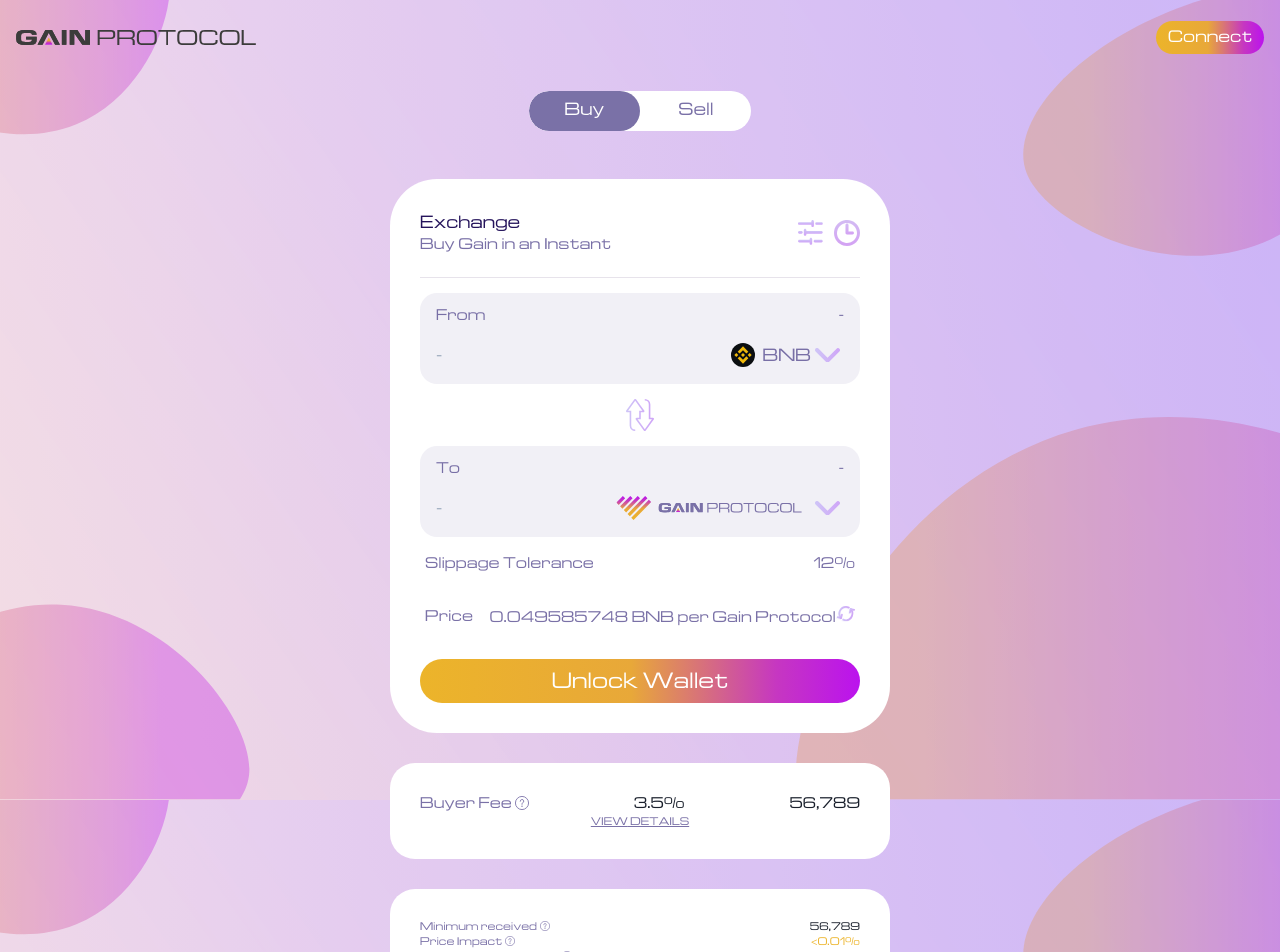
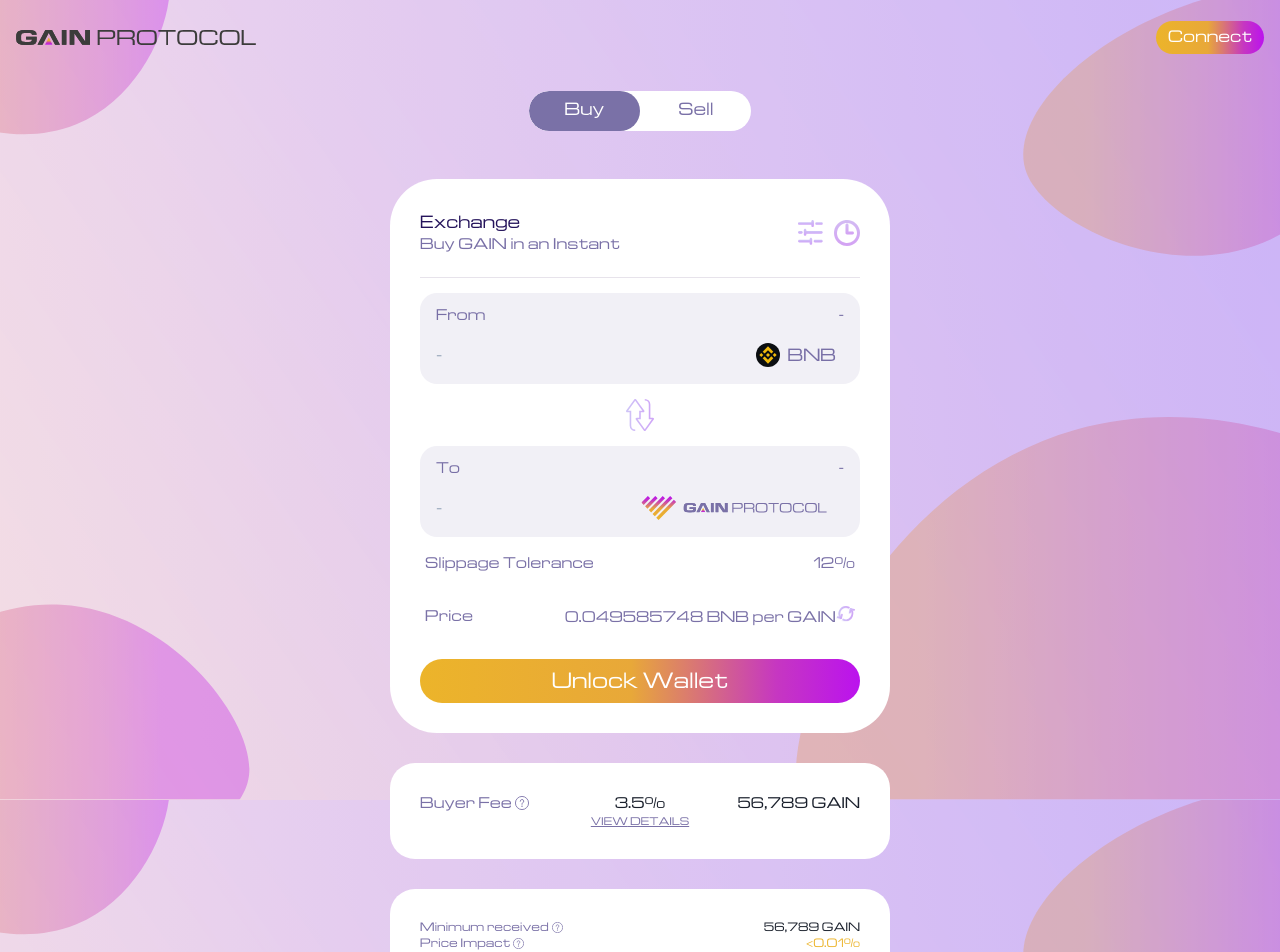
Before and after one commit to Jds-23/musical-couscous, a Next.js app: page / in a window 1280 px wide. Shown: the top 952 px of the page. Built offline with nearby package versions, Linux system fonts and the light colour scheme.

Commit message:
style: changes

```diff
--- a/components/BuySection/BuySection.tsx
+++ b/components/BuySection/BuySection.tsx
@@ -79,7 +79,7 @@
         >
           <p>Price</p>
           <p style={{ textAlign: "right" }}>
-            0.049585748 BNB per Gain Protocol
+            0.049585748 BNB per GAIN
             <img
               style={{ display: "inline" }}
               src="./images/reload.svg"
--- a/components/Main/Main.tsx
+++ b/components/Main/Main.tsx
@@ -27,7 +27,7 @@
         <div className={styles.main__header}>
           <div className={styles.main__header__left}>
             <p>Exchange</p>
-            <p style={{ fontSize: "14px" }}>{type} Gain in an Instant</p>
+            <p style={{ fontSize: "14px" }}>{type} GAIN in an Instant</p>
           </div>
           <div className={styles.main__header__right}>
             <button className={styles.main__header__buttons}>
--- a/components/ProgressBar/ProgressBar.tsx
+++ b/components/ProgressBar/ProgressBar.tsx
@@ -12,7 +12,7 @@
         style={{ width: `${percent ? percent : 0}%` }}
         className={`${styles.progressBarChild} `}
       ></div>
-      <span className={styles.label}>{percent}/100 GAINS</span>
+      <span className={styles.label}>{percent}/100 GAIN</span>
     </div>
   );
 };
--- a/components/SellSection/SellSection.module.css
+++ b/components/SellSection/SellSection.module.css
@@ -13,7 +13,7 @@
 }
 .moreDetails {
   text-decoration: underline;
-  font-size: 14px;
+  font-size: 10px;
   color: #7a71a7;
   cursor: pointer;
 }
--- a/components/SellSection/SellSection.tsx
+++ b/components/SellSection/SellSection.tsx
@@ -4,7 +4,6 @@
 import SwapCurrencyInputBox from "../SwapCurrencyInputBox/SwapCurrencyInputBox";
 import Main from "../Main/Main";
 import { useWalletAddress } from "../../context/StateProvider";
-import { QuestionOutlineIcon } from "@chakra-ui/icons";
 import ProgressStepper from "../ProgressStepper/ProgressStepper";
 import ProgressBar from "../ProgressBar/ProgressBar";
 import Info from "../Info/Info";
@@ -42,7 +41,7 @@
   return (
     <div className={styles.container}>
       <div className={styles.dailySellingLimit}>
-        <Info>DAILY SELLING LIMITS</Info>
+        <Info style={{ marginBottom: "7px" }}>DAILY SELLING LIMITS</Info>
         <ProgressBar percent={50} />
       </div>
       <span
@@ -60,8 +59,7 @@
             <Info>2% Liquidity</Info>
           </div>
           <div className={styles.data}>
-            <p>5000,000</p>
-            <img src={"./images/GP.svg"} />
+            <p>5,000,000</p>
           </div>
         </div>
         <div className={styles.GPInfo}>
@@ -69,8 +67,7 @@
             <Info>Daily Sell Capacity</Info>
           </div>
           <div className={styles.data}>
-            <p>5000,000</p>
-            <img src={"./images/GP.svg"} />
+            <p>5,000,000</p>
           </div>
         </div>
       </HidableBar>
@@ -118,7 +115,7 @@
         >
           <p>Price</p>
           <p style={{ textAlign: "right" }}>
-            0.049585748 BNB per Gain Protocol
+            0.049585748 BNB per GAIN{" "}
             <img
               className={styles.reload}
               src="./images/reload.svg"
--- a/components/SwapCurrencyInputBox/SwapCurrencyInputBox.tsx
+++ b/components/SwapCurrencyInputBox/SwapCurrencyInputBox.tsx
@@ -57,32 +57,6 @@
                     : currency
                   : "Select a currency"}
               </div>
-              <svg
-                xmlns="http://www.w3.org/2000/svg"
-                width="24.999"
-                height="14.535"
-                viewBox="0 0 24.999 14.535"
-              >
-                <defs>
-                  <linearGradient
-                    id="linear-gradient"
-                    y1="0.5"
-                    x2="1"
-                    y2="0.5"
-                    gradientUnits="objectBoundingBox"
-                  >
-                    <stop offset="0" stop-color="#cfc5f7" />
-                    <stop offset="0.894" stop-color="#cfa8f7" />
-                  </linearGradient>
-                </defs>
-                <path
-                  id="Path_673"
-                  data-name="Path 673"
-                  d="M6725.535,511.289a1.992,1.992,0,0,1-1.414-.586l-10.535-10.535a2,2,0,0,1,2.828-2.828l9.121,9.12,9.051-9.05a2,2,0,0,1,2.828,2.828L6726.949,510.7A1.991,1.991,0,0,1,6725.535,511.289Z"
-                  transform="translate(-6713 -496.754)"
-                  fill="url(#linear-gradient)"
-                />
-              </svg>
             </span>
           </button>
         </div>
--- a/pages/index.tsx
+++ b/pages/index.tsx
@@ -105,13 +105,13 @@
             <div
               style={{
                 fontSize: "14px",
-                display: "flex",
-                justifyContent: "space-between",
+                display: "grid",
+                gridTemplateColumns: "4fr 1fr 4fr",
               }}
             >
               <Info>Buyer Fee</Info>
-              <p>3.5%</p>
-              <p>56,789</p>
+              <p style={{ textAlign: "center" }}>3.5%</p>
+              <p style={{ textAlign: "right" }}>56,789 GAIN</p>
             </div>
             <div
               style={{
@@ -136,8 +136,9 @@
               <div
                 style={{
                   display: "grid",
-                  gridTemplateColumns: "1fr 1fr 1fr",
+                  gridTemplateColumns: "4fr 1fr 4fr",
                   width: "100%",
+                  fontSize: "11px",
                 }}
               >
                 <div>
@@ -151,9 +152,9 @@
                   <p>3.5%</p>
                 </div>
                 <div style={{ textAlign: "right" }}>
-                  <p>56,789</p>
-                  <p>56,789</p>
-                  <p>56,789</p>
+                  <p>56,789 GAIN</p>
+                  <p>56,789 GAIN</p>
+                  <p>56,789 GAIN</p>
                 </div>
               </div>
             </HidableBar>
@@ -162,8 +163,9 @@
             <div
               style={{
                 display: "grid",
-                gridTemplateColumns: "1fr 1fr",
+                gridTemplateColumns: "5fr 3fr",
                 width: "100%",
+                fontSize: "11px",
               }}
             >
               <div>
@@ -172,9 +174,9 @@
                 <Info>Liquidity Provider Fee</Info>
               </div>
               <div style={{ textAlign: "right" }}>
-                <p>56,789</p>
+                <p>56,789 GAIN</p>
                 <p style={{ color: "#ECB42A" }}>{"<"}0.01%</p>
-                <p>23.42 GAIN PROTOCOL</p>
+                <p>23.42 GAIN</p>
               </div>
             </div>
           </InfoCards>
```
Also changed, not shown: public/images/LeftBottom.svg (added), public/images/RightBottom.svg (added).
